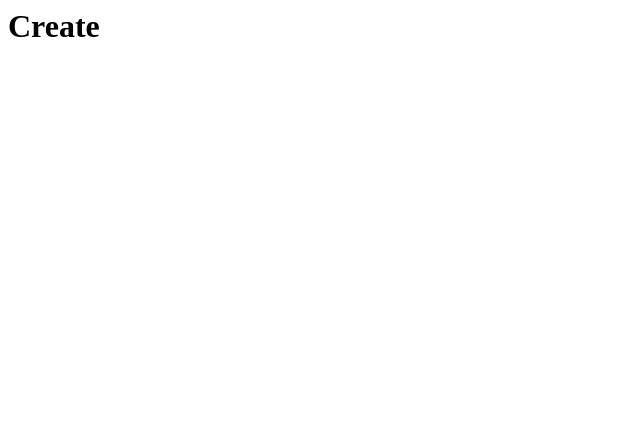
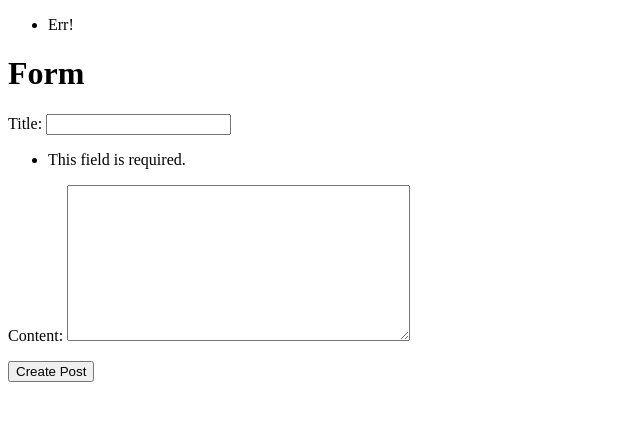
Before and after one commit to eflipe/Blog-App-Adv, a Django app: page /posts/create/ in a window 1280 px wide. Before the commit the part shown is almost empty. Shown: the top 421 px of the page, without its empty margins (0-640 px from the left). Run offline with Django 3.2, Linux system fonts and the light colour scheme.

Commit message:
03 - CRUD, templates & inheritance

```diff
--- /dev/null
+++ b/backend/blog_app/forms.py
@@ -0,0 +1,21 @@
+from django import forms
+
+from .models import Post
+
+
+class PostForm(forms.ModelForm):
+    # TODO: Define other fields here
+
+    class Meta:
+        model = Post
+        fields = [
+            "title",
+            "content"
+        ]
+
+    def __init__(self, *args, **kwargs):
+        super(PostForm, self).__init__(*args, **kwargs)
+
+    def clean(self):
+        cleaned_data = super(PostForm, self).clean()
+        return cleaned_data
--- a/backend/blog_app/models.py
+++ b/backend/blog_app/models.py
@@ -4,9 +4,9 @@ from django.urls import reverse
 
 class Post(models.Model):
 
-    title = models.CharField(blank=True, max_length=120)
-    content = models.TextField()
-    update = models.DateTimeField(auto_now_add=False)
+    title = models.CharField(blank=True, max_length=120, null=True)
+    content = models.TextField(null=True)
+    update = models.DateTimeField(auto_now_add=True)
     timestamp = models.DateTimeField(auto_now_add=True)
 
     class Meta:
@@ -17,5 +17,5 @@ class Post(models.Model):
         return self.title
 
     def get_absolute_url(self):
-        return reverse('detail', kwargs={'id': self.id})
+        return reverse('blog_app:detail', kwargs={'id': self.id})
         #return f'/posts/{self.id}/'
--- a/backend/blog_app/urls.py
+++ b/backend/blog_app/urls.py
@@ -7,10 +7,12 @@ from blog_app.views import (
     post_update,
     )
 
+app_name = 'blog_app'
+
 urlpatterns = [
-    path('', post_list),
+    path('', post_list, name='index'),
     path('create/', post_create),
-    path('delete/', post_delete),
-    path('update/', post_update),
+    path('<id>/delete/', post_delete, name='delete'),
+    path('<id>/edit/', post_update, name='update'),
     path('<id>/', post_detail, name='detail'),
 ]
--- a/backend/blog_app/views.py
+++ b/backend/blog_app/views.py
@@ -1,6 +1,8 @@
-from django.http import HttpResponse
-from django.shortcuts import render, get_object_or_404
+from django.contrib import messages
+from django.http import HttpResponse, HttpResponseRedirect
+from django.shortcuts import render, get_object_or_404, redirect
 from blog_app.models import Post
+from .forms import PostForm
 
 '''
 python manage.py shell
@@ -22,9 +24,22 @@ instance = Post.objects.get(id=1)
 '''
 
 
+def post_create(request):
+    form = PostForm(request.POST)
 
-def post_create(request):
-    return HttpResponse("<h1 class="">Create</h1>")
+    if form.is_valid():
+        instance = form.save(commit=False)
+        # print(form.cleaned_data.get("title"))
+        instance.save()
+        messages.success(request, 'Cool!')
+        return HttpResponseRedirect(instance.get_absolute_url())
+    else:
+        messages.error(request, 'Err!')
+
+    context = {
+        "form": form,
+    }
+    return render(request, "post_create.html", context)
 
 
 def post_detail(request, id):
@@ -43,13 +58,30 @@ def post_list(request):
         "obj_list": queryset,
         "title": "List View",
     }
-    return render(request, 'index.html', context_data)
+    return render(request, '_base.html', context_data)
     #return HttpResponse("<h1 class="">List</h1>")
 
 
-def post_update(request):
-    return HttpResponse("<h1 class="">Update</h1>")
+def post_update(request, id=None):
+    instance = get_object_or_404(Post, id=id)
+    form = PostForm(request.POST or None, instance=instance)
+
+    if form.is_valid():
+        instance = form.save(commit=False)
+        instance.save()
+        messages.success(request, 'Kool edit!!!')
+        return HttpResponseRedirect(instance.get_absolute_url())
+
+    context_data = {
+        "title": instance.title,
+        "instance": instance,
+        "form": form,
+    }
+    return render(request, "post_create.html", context_data)
 
 
-def post_delete(request):
-    return HttpResponse("<h1 class="">Delete</h1>")
+def post_delete(request, id=None):
+    instance = get_object_or_404(Post, id=id)
+    instance.delete()
+    messages.success(request, 'Delete!!!')
+    return redirect('blog_app:index')
--- /dev/null
+++ b/backend/templates/_base.html
@@ -0,0 +1,40 @@
+<!DOCTYPE html>
+<html lang="en" dir="ltr">
+  <head>
+    <meta charset="utf-8">
+    <title>
+      {% block head_title %}
+        Blog_app
+      {% endblock head_title %}
+    </title>
+  </head>
+  <body>
+    <div class="messages">
+
+      <ul class="messages">
+          {% for message in messages %}
+          <li{% if message.tags %} class="{{ message.tags }}"{% endif %}>{{ message }}</li>
+          {% endfor %}
+      </ul>
+
+
+    </div>
+
+    <div class="container">
+      {% block content %}
+
+        <h1 class="">Template index para {{ title }}</h1>
+
+        {% for obj in obj_list  %}
+        <a href="{{ obj.get_absolute_url }}" class=""><h3 class=""> {{ obj.title }} </h3></a>
+        <h3 class=""> {{ obj.content }}   </h3>
+        <h3 class=""> {{ obj.update }}   </h3>
+        <h3 class=""> {{ obj.timestamp }}   </h3>
+        <h3 class=""> {{ obj.id }}   </h3>
+        {% endfor %}
+
+      {% endblock content %}
+    </div>
+
+  </body>
+</html>
--- /dev/null
+++ b/backend/templates/post_create.html
@@ -0,0 +1,11 @@
+{% extends "_base.html" %}
+
+{% block content %}
+<h1 class="">Form</h1>
+
+<form method='POST' action="" class="">
+{% csrf_token %}
+{{ form.as_p }}
+<input type="submit" name="" value="Create Post">
+</form>
+{% endblock content %}
```
Also changed, not shown: backend/templates/index.html (deleted, +0 -20 lines), backend/templates/post_detail.html (+11 -0 lines), backend/blog_app/migrations/0001_initial.py, backend/db.sqlite3, 1 other file.
